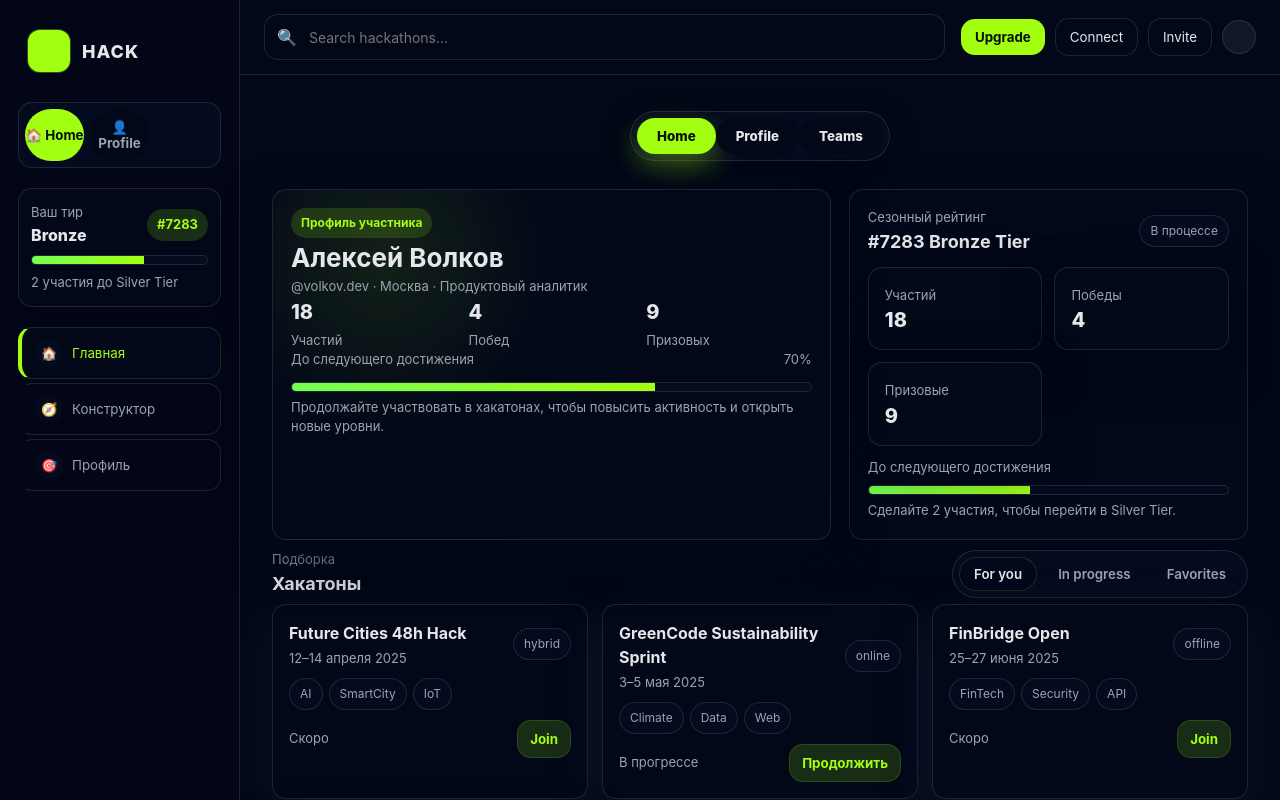
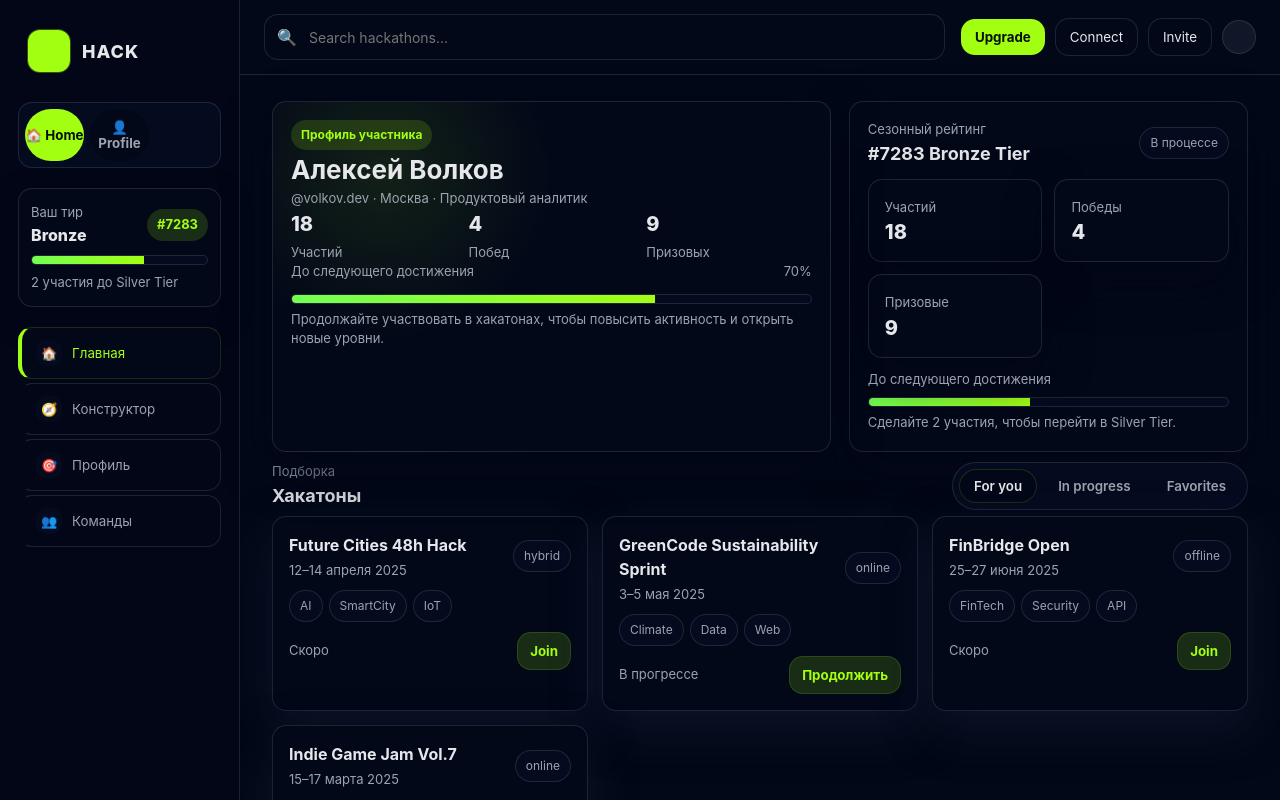
Before and after one commit to Fishing-Team-322/HHton, a React (Vite) app in the folder hack-platform/: page / in a window 1280 px wide. Both pictures are taken after typing "name@example.com", "Sample123" into the empty fields and a click on the button "Войти". Shown: the top 800 px of the page. Built offline with nearby package versions, Linux system fonts and the light colour scheme.

Commit message:
Remove main tabs and restore teams navigation

```diff
--- a/hack-platform/src/App.tsx
+++ b/hack-platform/src/App.tsx
@@ -1,7 +1,6 @@
 import React, { useEffect, useMemo, useState } from "react";
 import { css, Global, ThemeProvider } from "@emotion/react";
 import styled from "@emotion/styled";
-import MainTabs, { type MainTab } from "./components/MainTabs";
 import type { Hackathon, HackathonTab, Page, Team } from "./types";
 import { hackathonsMock, initialTeams, userStats } from "./mockData";
 import ProfilePage from "./pages/ProfilePage";
@@ -955,7 +954,6 @@ const HackathonConfigPage: React.FC<HackathonConfigPageProps> = ({ organizerId,
 
 const App: React.FC = () => {
   const [activePage, setActivePage] = useState<Page>("dashboard");
-  const [mainTab, setMainTab] = useState<MainTab>("home");
   const [isAuthenticated, setIsAuthenticated] = useState(false);
   const [hackathonTab, setHackathonTab] = useState<HackathonTab>("recommended");
   const [teams, setTeams] = useState<Team[]>(initialTeams);
@@ -987,18 +985,8 @@ const App: React.FC = () => {
     return hackathonsMock.filter((h) => h.status !== "finished");
   }, [hackathonTab]);
 
-  const handleMainTabChange = (tab: MainTab) => {
-    setMainTab(tab);
-    if (tab === "home") setActivePage("dashboard");
-    if (tab === "profile") setActivePage("profile");
-    if (tab === "teams") setActivePage("teams");
-  };
-
   const handleChangePage = (page: Page) => {
     setActivePage(page);
-    if (page === "dashboard") setMainTab("home");
-    if (page === "profile") setMainTab("profile");
-    if (page === "teams") setMainTab("teams");
   };
 
   const handleCreateTeam = (e: React.FormEvent) => {
@@ -1031,6 +1019,7 @@ const App: React.FC = () => {
     { key: "dashboard", label: "Главная", icon: "🏠" },
     { key: "hackathon-config", label: "Конструктор", icon: "🧭" },
     { key: "profile", label: "Профиль", icon: "🎯" },
+    { key: "teams", label: "Команды", icon: "👥" },
   ];
 
   const handleAuthSubmit = (e: React.FormEvent) => {
@@ -1163,10 +1152,10 @@ const App: React.FC = () => {
             <LogoText>HACK</LogoText>
           </SidebarHeader>
           <SidebarModeSwitcher>
-            <SidebarModeButton active={mainTab === "home"} onClick={() => handleMainTabChange("home")}>
+            <SidebarModeButton active={activePage === "dashboard"} onClick={() => handleChangePage("dashboard")}>
               🏠 Home
             </SidebarModeButton>
-            <SidebarModeButton active={mainTab === "profile"} onClick={() => handleMainTabChange("profile")}>
+            <SidebarModeButton active={activePage === "profile"} onClick={() => handleChangePage("profile")}>
               👤 Profile
             </SidebarModeButton>
           </SidebarModeSwitcher>
@@ -1212,7 +1201,6 @@ const App: React.FC = () => {
           </Topbar>
 
           <Content>
-            <MainTabs activeTab={mainTab} onChange={handleMainTabChange} />
             {activePage === "dashboard" && (
               <section>
                 <SectionGrid>
--- a/hack-platform/src/components/MainTabs.tsx
+++ /dev/null
@@ -1,59 +0,0 @@
-import React from "react";
-import styled from "@emotion/styled";
-
-export type MainTab = "home" | "profile" | "teams";
-
-interface MainTabsProps {
-  activeTab: MainTab;
-  onChange: (tab: MainTab) => void;
-}
-
-const TabsWrapper = styled.div`
-  display: flex;
-  justify-content: center;
-  margin: 10px 0 6px;
-`;
-
-const TabPill = styled.div`
-  display: inline-flex;
-  padding: 6px;
-  border-radius: ${({ theme }) => theme.radii.pill}px;
-  background: ${({ theme }) => theme.colors.cardSoft};
-  border: 1px solid ${({ theme }) => theme.colors.borderSoft};
-  box-shadow: 0 10px 24px rgba(2, 6, 23, 0.6);
-`;
-
-const TabButton = styled.button<{ active?: boolean }>`
-  border: none;
-  background: ${({ active, theme }) => (active ? theme.colors.accent : theme.colors.card)};
-  color: ${({ active, theme }) => (active ? "#031004" : theme.colors.text)};
-  padding: 10px 20px;
-  border-radius: ${({ theme }) => theme.radii.pill}px;
-  font-weight: 800;
-  cursor: pointer;
-  transition: color 0.16s ease, background-color 0.16s ease, box-shadow 0.16s ease;
-  box-shadow: ${({ active }) => (active ? "0 12px 28px rgba(163, 255, 18, 0.35)" : "none")};
-
-  &:hover {
-    color: ${({ active, theme }) => (active ? "#031004" : theme.colors.text)};
-    background: ${({ active, theme }) => (active ? theme.colors.accent : theme.colors.cardSoft)};
-  }
-`;
-
-export const MainTabs: React.FC<MainTabsProps> = ({ activeTab, onChange }) => (
-  <TabsWrapper>
-    <TabPill>
-      <TabButton active={activeTab === "home"} onClick={() => onChange("home")}>
-        Home
-      </TabButton>
-      <TabButton active={activeTab === "profile"} onClick={() => onChange("profile")}>
-        Profile
-      </TabButton>
-      <TabButton active={activeTab === "teams"} onClick={() => onChange("teams")}>
-        Teams
-      </TabButton>
-    </TabPill>
-  </TabsWrapper>
-);
-
-export default MainTabs;
```
